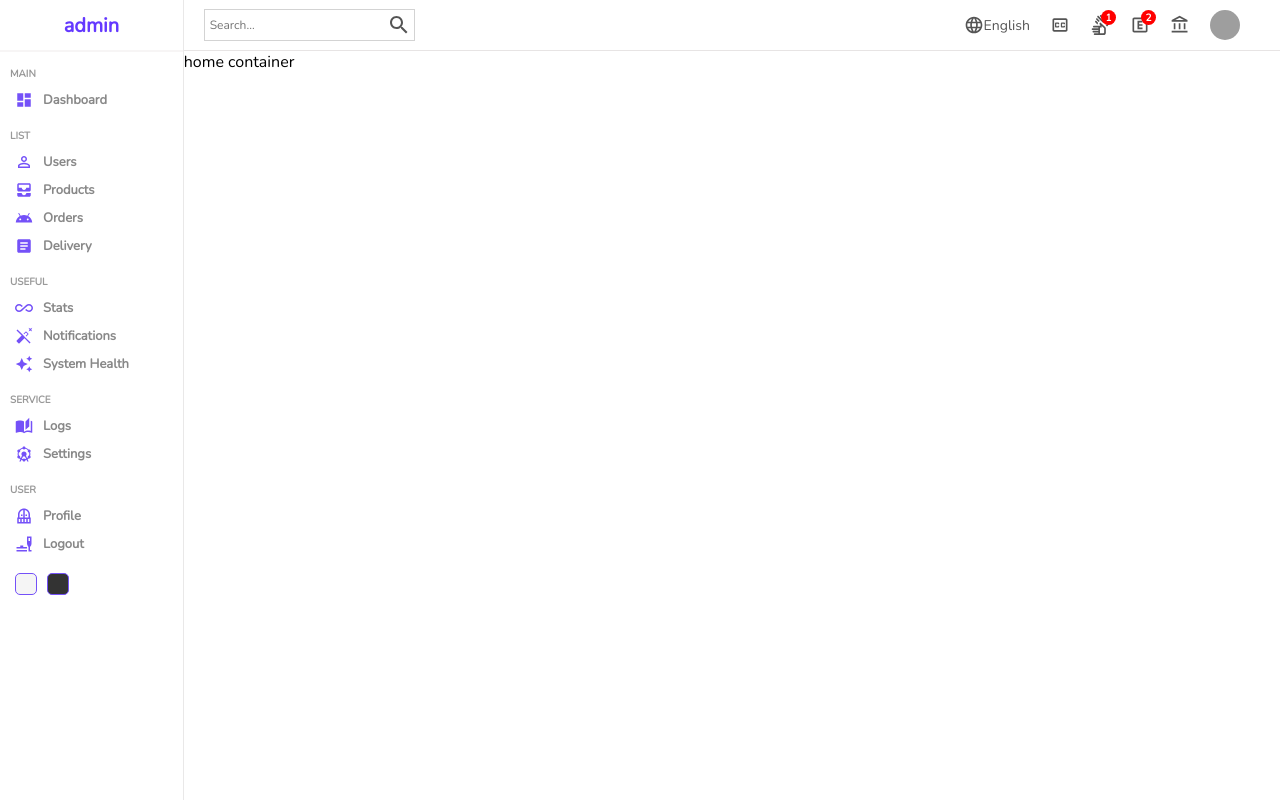
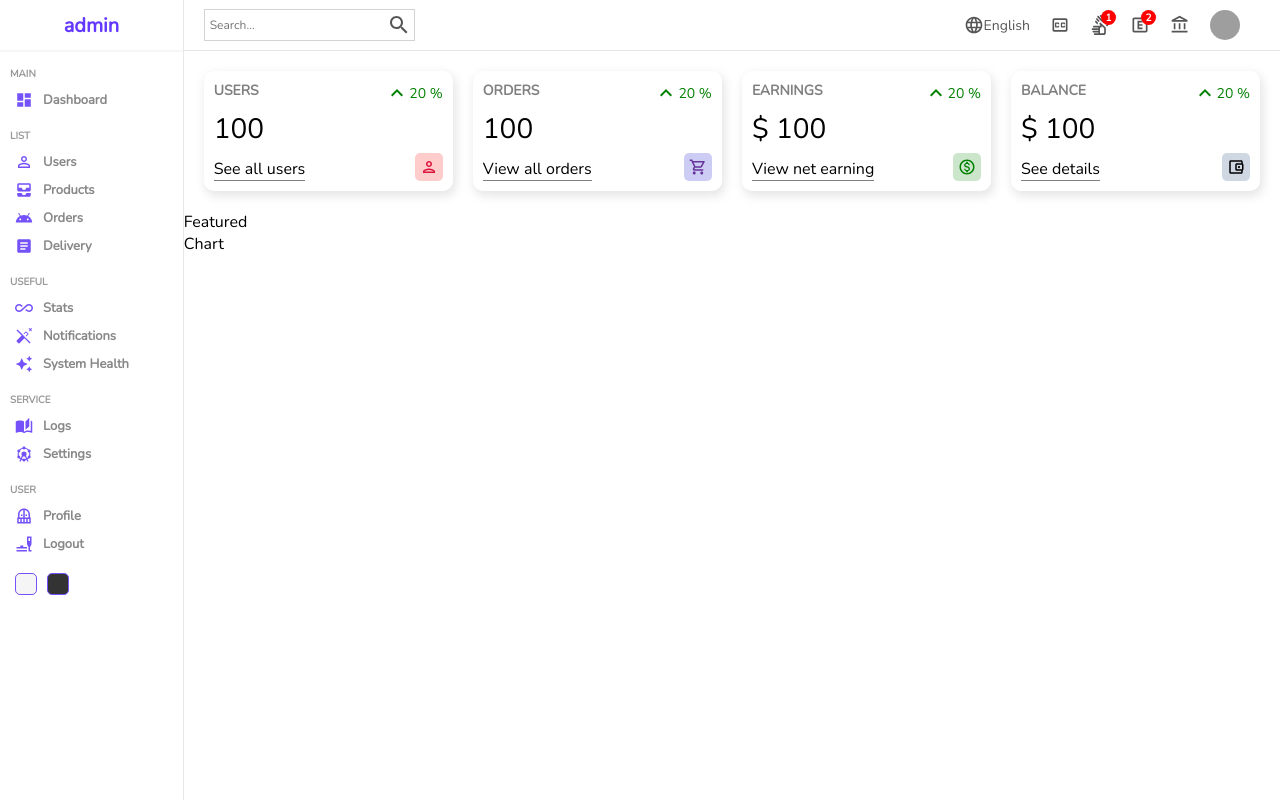
Before and after one commit to virtuozv/booking-app, a React (Create React App) app in the folder admin/: page / in a window 1280 px wide. Built offline with nearby package versions, Linux system fonts and the light colour scheme; grey boxes are pictures that could not be loaded.

Commit message:
dev cards under navbar

```diff
--- /dev/null
+++ b/admin/src/components/chart/Chart.jsx
@@ -0,0 +1,7 @@
+import "./chart.scss";
+
+const Chart = () => {
+  return <div className="chart">Chart</div>;
+};
+
+export default Chart;
--- /dev/null
+++ b/admin/src/components/featured/Featured.jsx
@@ -0,0 +1,7 @@
+import "./featured.scss";
+
+const Featured = () => {
+  return <div className="featured">Featured</div>;
+};
+
+export default Featured;
--- a/admin/src/components/navbar/navbar.scss
+++ b/admin/src/components/navbar/navbar.scss
@@ -42,12 +42,14 @@
 
                 .icon {
                     font-size: 20px;
+                    cursor: pointer;
                 }
 
                 .avatar {
                     width: 30px;
                     height: 30px;
                     border-radius: 50%;
+                    cursor: pointer;
                 }
 
                 .counter {
--- /dev/null
+++ b/admin/src/components/widget/Widget.jsx
@@ -0,0 +1,99 @@
+import "./widget.scss";
+import KeyboardArrowUpIcon from "@mui/icons-material/KeyboardArrowUp";
+import PersonOutLinedIcon from "@mui/icons-material/PersonOutlined";
+import MonetizationOnOutlinedIcon from "@mui/icons-material/MonetizationOnOutlined";
+import AccountBalanceWalletOutlinedIcon from "@mui/icons-material/AccountBalanceWalletOutlined";
+import ShoppingCartOutlinedIcon from "@mui/icons-material/ShoppingCartOutlined";
+
+const Widget = ({ type }) => {
+  let data;
+
+  //temporary
+  const amount = 100;
+  const diff = 20;
+
+  switch (type) {
+    case "user":
+      data = {
+        title: "USERS",
+        isMoney: false,
+        link: "See all users",
+        icon: (
+          <PersonOutLinedIcon
+            className="icon"
+            style={{ color: "crimson", backgroundColor: "rgba(255, 0, 0, 0.2" }}
+          />
+        ),
+      };
+      break;
+    case "order":
+      data = {
+        title: "ORDERS",
+        isMoney: false,
+        link: "View all orders",
+        icon: (
+          <ShoppingCartOutlinedIcon
+            className="icon"
+            style={{
+              color: "rebeccapurple",
+              backgroundColor: "rgba(0, 0, 200, 0.2",
+            }}
+          />
+        ),
+      };
+      break;
+    case "earning":
+      data = {
+        title: "EARNINGS",
+        isMoney: true,
+        link: "View net earning",
+        icon: (
+          <MonetizationOnOutlinedIcon
+            className="icon"
+            style={{ color: "green", backgroundColor: "rgba(0, 128, 0, 0.2" }}
+          />
+        ),
+      };
+      break;
+    case "balance":
+      data = {
+        title: "BALANCE",
+        isMoney: true,
+        link: "See details",
+        icon: (
+          <AccountBalanceWalletOutlinedIcon
+            className="icon"
+            style={{
+              orange: "crimson",
+              backgroundColor: "rgba(11, 55, 111, 0.2",
+            }}
+          />
+        ),
+      };
+      break;
+
+    default:
+      break;
+  }
+
+  return (
+    <div className="widget">
+      <div className="left">
+        <div className="title">{data.title}</div>
+        <div className="counter">
+          {data.isMoney && "$"} {amount}
+        </div>
+        <div className="link">{data.link}</div>
+      </div>
+      <div className="right">
+        <div className="precentage positive">
+          <KeyboardArrowUpIcon />
+          {diff} %
+        </div>
+        {data.icon}
+      </div>
+    </div>
+  );
+};
+
+export default Widget;
--- /dev/null
+++ b/admin/src/components/widget/widget.scss
@@ -0,0 +1,53 @@
+.widget {
+    display: flex;
+    justify-content: space-between;
+    flex: 1;
+    padding: 10px;
+    box-shadow: 2px 4px 10px 1px rgba(201,201,201,0.47);
+    border-radius: 10px;
+    height: 100px;
+}
+
+.left, .right {
+    display: flex;
+    flex-direction: column;
+    justify-content: space-between;
+
+    .title {
+        font-weight: bold;
+        font-size: 14px;
+        color: gray;
+    }
+
+    .counter {
+        font-size: 28px;
+        font-weight: 300;
+    }
+
+    .link {
+        width: max-content;
+        font-style: 12px;
+        border-bottom: 1px solid gray;
+    }
+
+    .precentage {
+        display: flex;
+        align-items: center;
+        font-size: 14px;
+
+        &.positive {
+            color: green;
+        }
+        &.negative {
+            color: red;
+        }
+    }
+
+    .icon {
+        font-size: 18px;
+        padding: 5px;
+        background-color: white;
+        border-radius: 5px;
+        align-self: flex-end;
+    }
+}
--- a/admin/src/pages/home/Home.jsx
+++ b/admin/src/pages/home/Home.jsx
@@ -1,5 +1,8 @@
+import Chart from "../../components/chart/Chart";
+import Featured from "../../components/featured/Featured";
 import Navbar from "../../components/navbar/Navbar";
 import Sidebar from "../../components/sidebar/Sidebar";
+import Widget from "../../components/widget/Widget";
 import "./home.scss";
 
 const Home = () => {
@@ -8,7 +11,16 @@ const Home = () => {
       <Sidebar />
       <div className="homeContainer">
         <Navbar />
-        home container
+        <div className="widgets">
+          <Widget type="user" />
+          <Widget type="order" />
+          <Widget type="earning" />
+          <Widget type="balance" />
+        </div>
+        <div className="charts">
+          <Featured />
+          <Chart />
+        </div>
       </div>
     </div>
   );
--- a/admin/src/pages/home/home.scss
+++ b/admin/src/pages/home/home.scss
@@ -3,5 +3,11 @@
 
     .homeContainer {
         flex: 6;
+
+        .widgets {
+            display: flex;
+            padding: 20px;
+            gap:20px;
+        }
     }
 }
```
Also changed, not shown: admin/src/components/chart/chart.scss (added), admin/src/components/featured/featured.scss (added), 2 other files (tests, documents, lock files or other folders).
